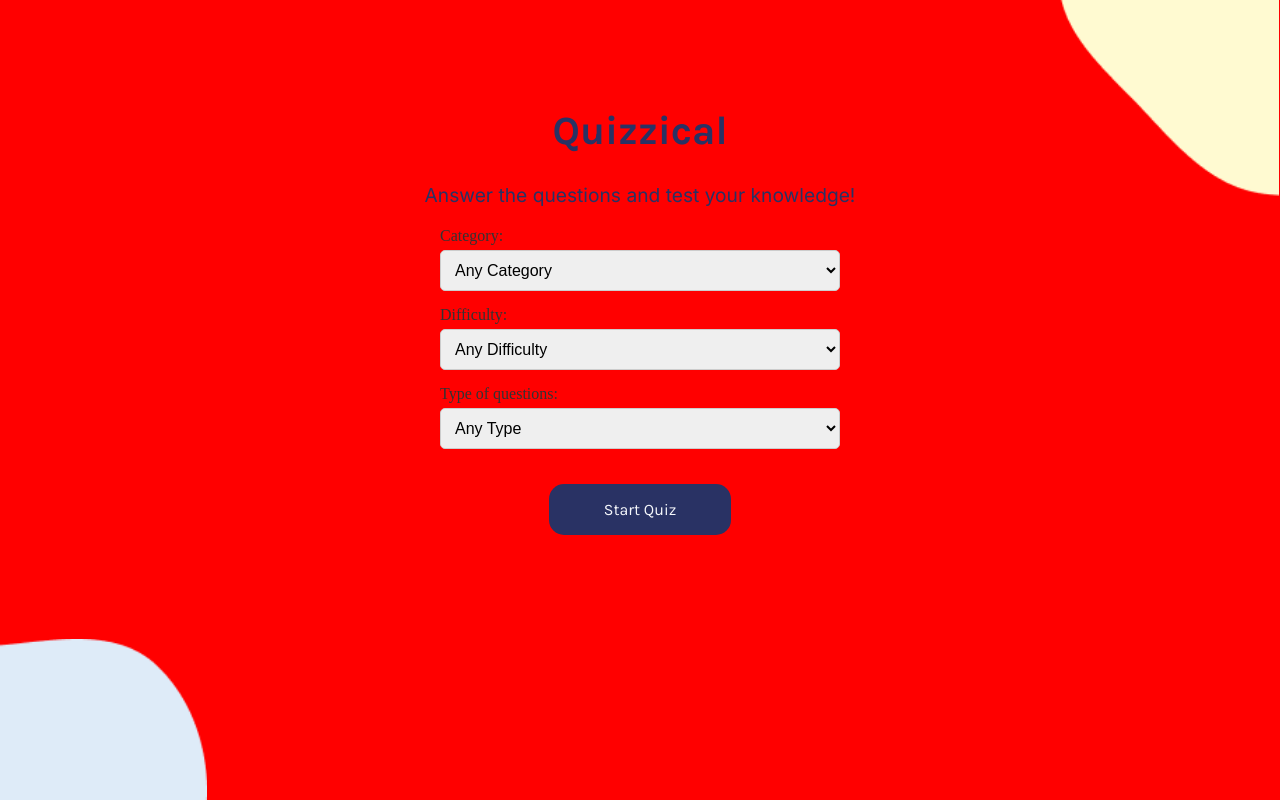
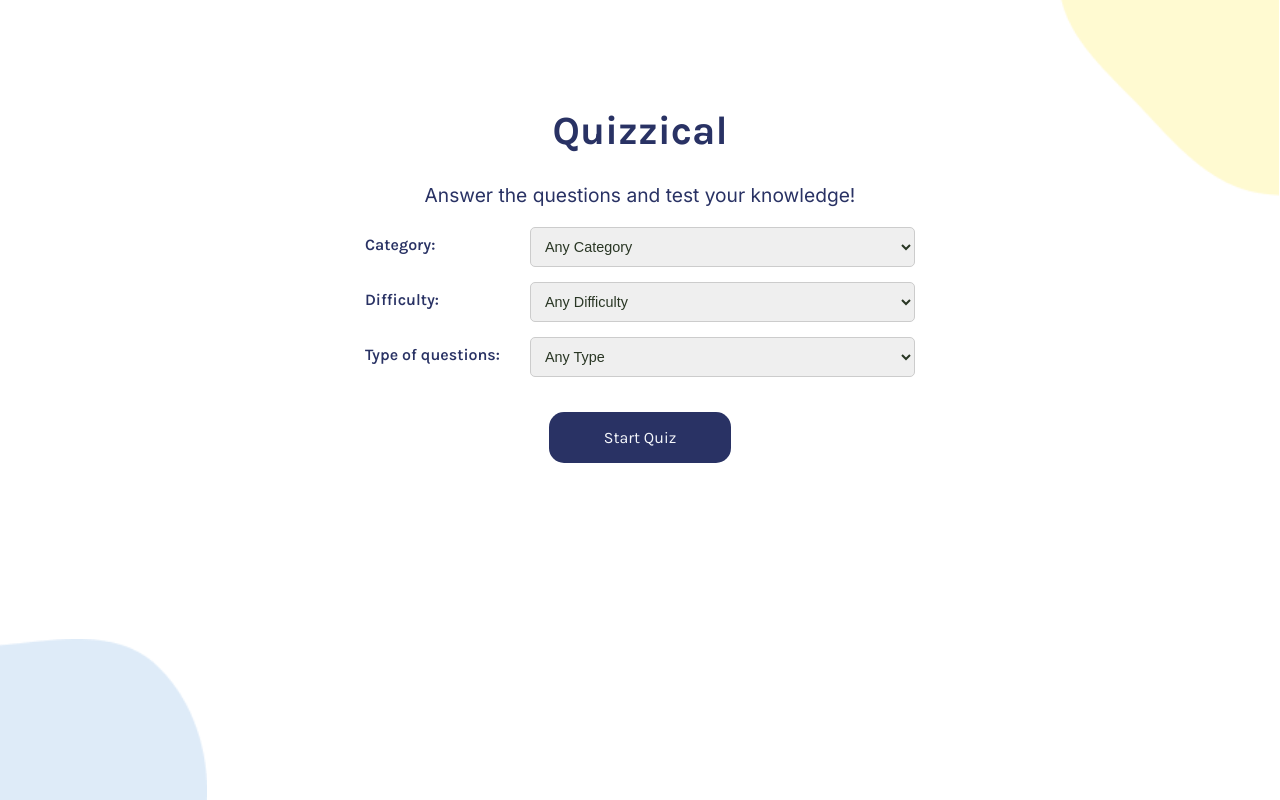
Before and after one commit to Fayorr/Quizzical, a React (Vite) app: page / in a window 1280 px wide. Built offline with nearby package versions, Linux system fonts and the light colour scheme.

Commit message:
css homepage

```diff
--- a/src/components/Questions/Questions.tsx
+++ b/src/components/Questions/Questions.tsx
@@ -109,7 +109,6 @@
   align-items: center;
   height: 100vh;
   /* box-shadow: 0 4px 8px rgba(0, 0, 0, 0.1); */
-  background-color: red;
   position: relative;
    overflow: hidden;
 `;
@@ -147,29 +146,43 @@
 const GameOptionsContainer = styled.div`
   display: flex;
   flex-direction: column;
-  width: 100%;
-  max-width: 400px;
+  width: 75%;
+  max-width: 550px;
   margin-bottom: 20px;
 `;
 
 const SelectContainer = styled.div`
   margin-bottom: 15px;
+  display: flex;
+  justify-content: space-between;
+  align-items: center;
+
 `;
 
 const Label = styled.label`
   display: block;
   font-size: 1rem;
-  color: #333;
+  font-weight: 600;
+  font-family: "Karla", sans-serif;
+   color: #293264;
+  /* margin-right: 1rem; */
   margin-bottom: 5px;
 `;
 
 const Select = styled.select`
   width: 100%;
   padding: 10px;
-  font-size: 1rem;
+    font-size: .9rem;
+    color: #293624;
   border: 1px solid #ccc;
   border-radius: 5px;
+  max-width: 385px;
+@media screen and (max-width: 768px) {
+     max-width: 300px;
+    }}
+
 `;
+
 const Shape2 = styled.div`
   position: absolute;
   bottom: -1%;
```
